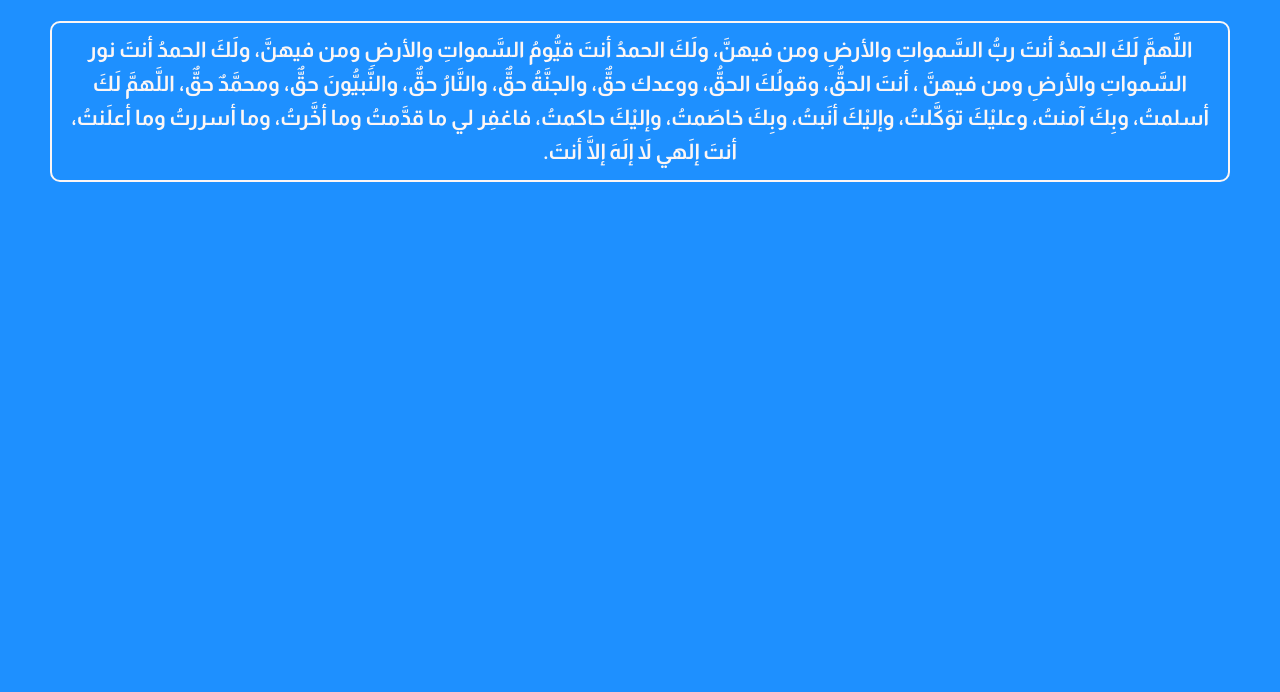
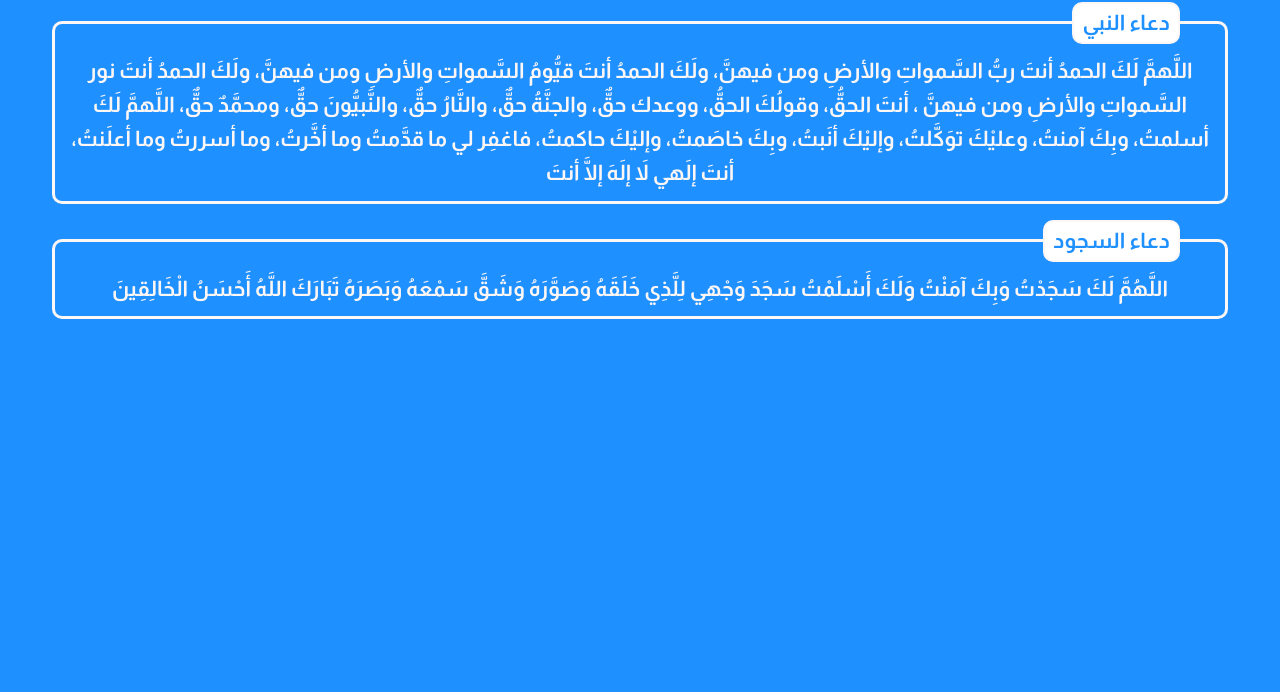
Before and after one commit to hazemessam/prophet-supplication.netlify.app, a plain HTML site: page index.html in a window 1280 px wide. Shown: the part 108-800 px from the top of the page. Drawn offline with Linux system fonts and the light colour scheme; a script that the page names is missing.

Commit message:
add new suplication and legend elment

```diff
--- a/index.html
+++ b/index.html
@@ -5,13 +5,18 @@
     <meta name="viewport" content="width=device-width, initial-scale=1.0">
 <link href="https://fonts.googleapis.com/css2?family=Almarai:wght@700&display=swap" rel="stylesheet">
     <link rel="stylesheet" href="style.css">
-    <title>Supplication</title>
+    <title>Supplications</title>
 </head>
 <body>
-    <h1>The Prophet Muhammed Supplication</h1>
-    <p dir="rtl" class="supplication">
-        اللَّهمَّ لَكَ الحمدُ أنتَ ربُّ السَّمواتِ والأرضِ ومن فيهنَّ، ولَكَ الحمدُ أنتَ قيُّومُ السَّمواتِ والأرضِ ومن فيهنَّ، ولَكَ الحمدُ أنتَ نور السَّمواتِ والأرضِ ومن فيهنَّ ، أنتَ الحقُّ، وقولُكَ الحقُّ، ووعدك حقٌّ، والجنَّةُ حقٌّ، والنَّارُ حقٌّ، والنَّبيُّونَ حقٌّ، ومحمَّدٌ حقٌّ، اللَّهمَّ لَكَ أسلمتُ، وبِكَ آمنتُ، وعليْكَ توَكَّلتُ، وإليْكَ أنَبتُ، وبِكَ خاصَمتُ، وإليْكَ حاكمتُ، فاغفِر لي ما قدَّمتُ وما أخَّرتُ، وما أسررتُ وما أعلَنتُ، أنتَ إلَهي لاَ إلَهَ إلَّا أنتَ.
-    </p>
+    <h1>Supplications</h1>
+    <fieldset dir="rtl" class="supplication">
+        <legend>دعاء النبي</legend>
+        اللَّهمَّ لَكَ الحمدُ أنتَ ربُّ السَّمواتِ والأرضِ ومن فيهنَّ، ولَكَ الحمدُ أنتَ قيُّومُ السَّمواتِ والأرضِ ومن فيهنَّ، ولَكَ الحمدُ أنتَ نور السَّمواتِ والأرضِ ومن فيهنَّ ، أنتَ الحقُّ، وقولُكَ الحقُّ، ووعدك حقٌّ، والجنَّةُ حقٌّ، والنَّارُ حقٌّ، والنَّبيُّونَ حقٌّ، ومحمَّدٌ حقٌّ، اللَّهمَّ لَكَ أسلمتُ، وبِكَ آمنتُ، وعليْكَ توَكَّلتُ، وإليْكَ أنَبتُ، وبِكَ خاصَمتُ، وإليْكَ حاكمتُ، فاغفِر لي ما قدَّمتُ وما أخَّرتُ، وما أسررتُ وما أعلَنتُ، أنتَ إلَهي لاَ إلَهَ إلَّا أنتَ
+    </fieldset>
+    <fieldset dir="rtl">
+        <legend>دعاء السجود</legend>
+        اللَّهُمَّ لَكَ سَجَدْتُ وَبِكَ آمَنْتُ وَلَكَ أَسْلَمْتُ سَجَدَ وَجْهِي لِلَّذِي خَلَقَهُ وَصَوَّرَهُ وَشَقَّ سَمْعَهُ وَبَصَرَهُ تَبَارَكَ اللَّهُ أَحْسَنُ الْخَالِقِينَ
+    </fieldset>
     <script src="main.js"></script>
 </body>
 </html>
--- a/main.js
+++ /dev/null
@@ -1,5 +0,0 @@
-let supplicationContent = "اللَّهمَّ لَكَ الحمدُ أنتَ ربُّ السَّمواتِ والأرضِ ومن فيهنَّ، ولَكَ الحمدُ أنتَ قيُّومُ السَّمواتِ والأرضِ ومن فيهنَّ، ولَكَ الحمدُ أنتَ نور السَّمواتِ والأرضِ ومن فيهنَّ ، أنتَ الحقُّ، وقولُكَ الحقُّ، ووعدك حقٌّ، والجنَّةُ حقٌّ، والنَّارُ حقٌّ، والنَّبيُّونَ حقٌّ، ومحمَّدٌ حقٌّ، اللَّهمَّ لَكَ أسلمتُ، وبِكَ آمنتُ، وعليْكَ توَكَّلتُ، وإليْكَ أنَبتُ، وبِكَ خاصَمتُ، وإليْكَ حاكمتُ، فاغفِر لي ما قدَّمتُ وما أخَّرتُ، وما أسررتُ وما أعلَنتُ، أنتَ إلَهي لاَ إلَهَ إلَّا أنتَ";
-supplicationContent = "Hazem Essam Sleh Kwita.";
-
-const supplication = document.querySelector('.suppliction');
-supplication()
--- a/style.css
+++ b/style.css
@@ -1,3 +1,7 @@
+html {
+    scroll-behavior: smooth;
+}
+
 body {
     padding: 0 50px;
     margin: 0;
@@ -14,13 +18,29 @@ h1 {
     font-size: 40pt;
 }
 
-p {
-    font-family: 'Almarai', sans-serif;
+fieldset {
     font-weight: 500;
     font-size: 16pt;
     padding: 10px;
-    border: 2px solid #FCF6F5FF;
+    border: 3px solid #FCF6F5FF;
     border-radius: 10px;
     line-height: 1.6em;
     text-align: center;
+    margin-bottom: 15px;
+    position: relative;
+    margin-bottom: 35px;
+    padding-top: 30px;
 }
+
+fieldset legend {
+    border: 2px solid #FCF6F5FF;
+    border-radius: 10px;
+    padding: 2px 8px;
+    display: inline-block;
+    position: absolute;
+    top: -22px;
+    right: 45px;
+    background-color: #fff;
+    color: dodgerblue;
+
+}
```
